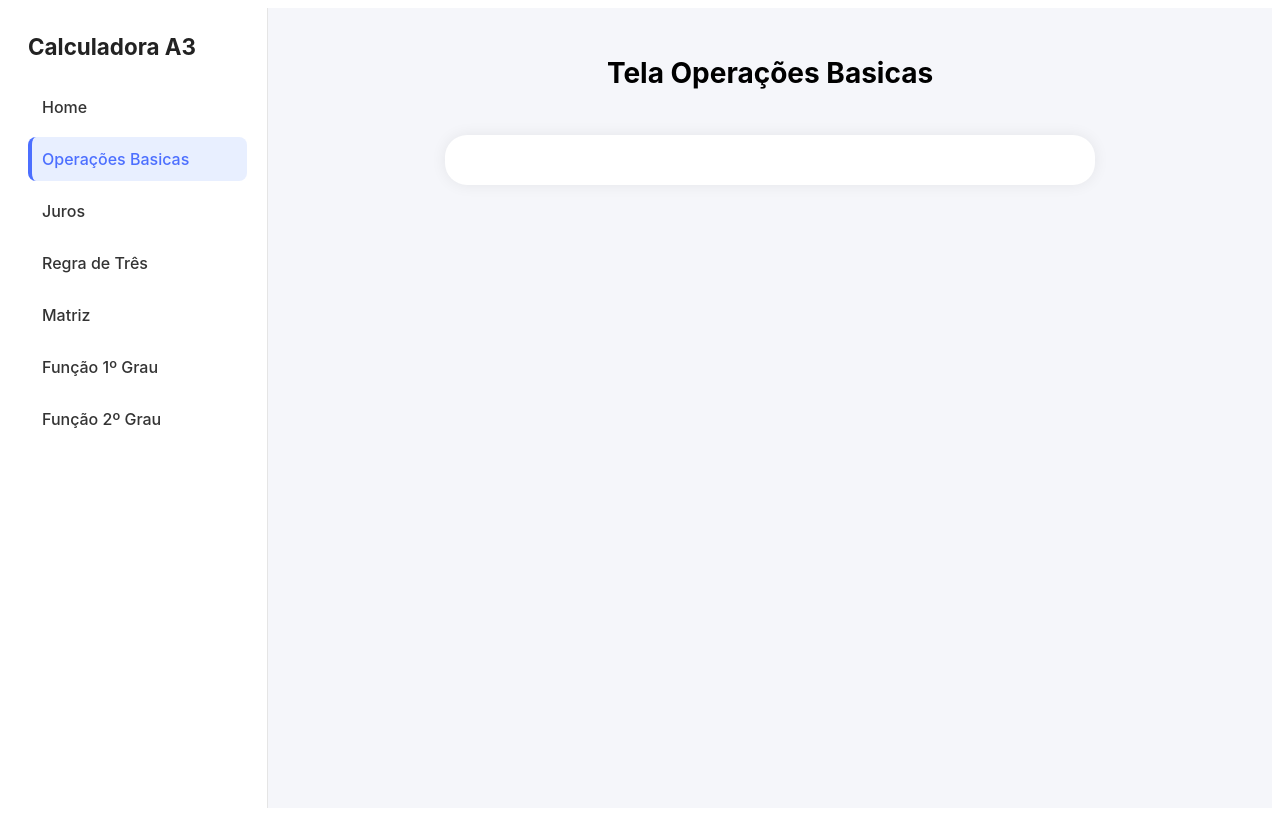
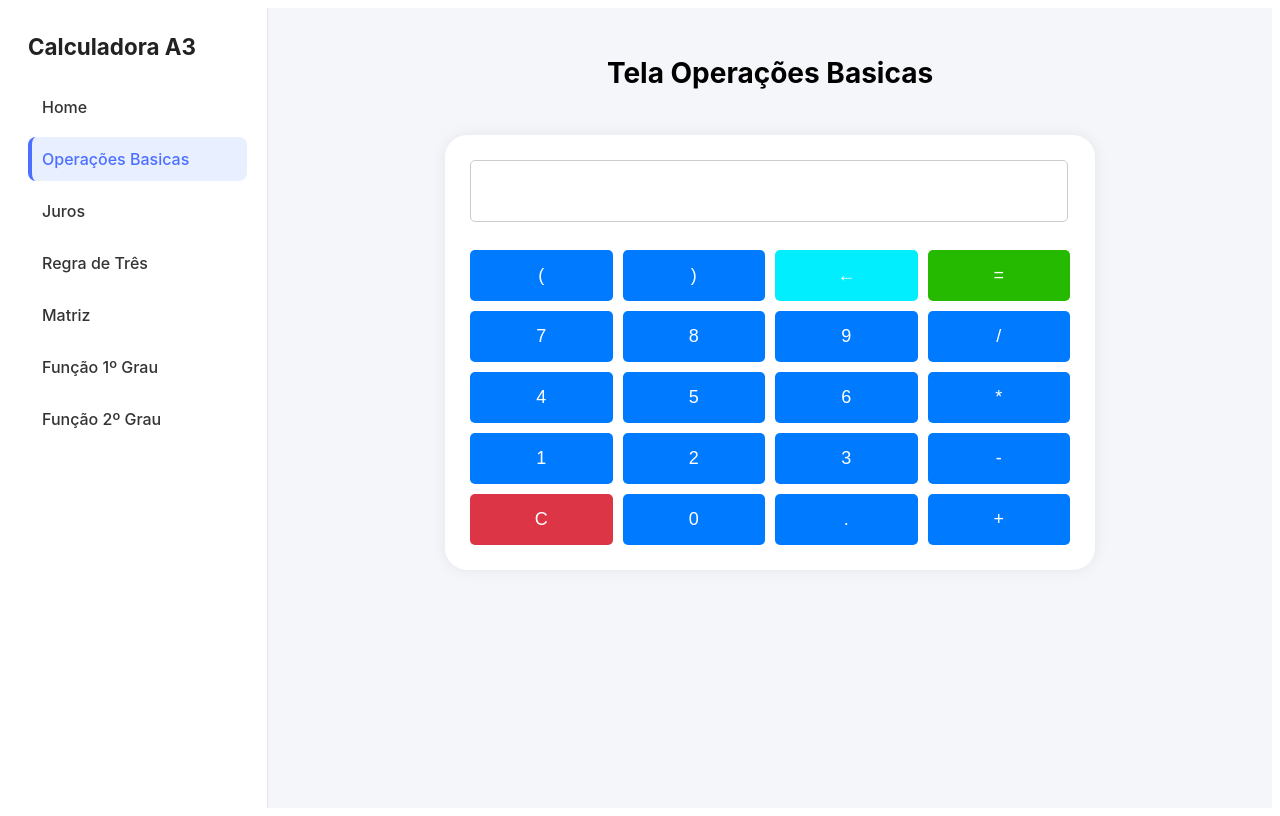
Before and after one commit to LucasManoel1337/CalculadoraA3, an Angular app: page /operacoes-basicas in a window 1280 px wide. Built offline with nearby package versions, Linux system fonts and the light colour scheme.

Commit message:
Ajuste de checkbox e tela operações basicas e home

```diff
--- a/src/app/features/home/pages/home.page.html
+++ b/src/app/features/home/pages/home.page.html
@@ -12,4 +12,11 @@
             {{ membro }}
           </li>
     </div>
+
+    <h4 class="titulo-pagina">Tecnologias utilizadas</h4>
+    <div class="content-container">
+      <li *ngFor="let tecnologias of tecnologias">
+        {{ tecnologias }}
+      </li>
+    </div>
 </div>
--- a/src/app/features/home/pages/home.page.ts
+++ b/src/app/features/home/pages/home.page.ts
@@ -28,4 +28,9 @@ export class HomePage {
     A proposta é criar uma calculadora/site completa contendo várias funcionalidades,
     desde cálculos básicos até operações matemáticas mais elaboradas.
   `;
+
+  tecnologias = [
+    'Angular v20',
+    'Node v22',
+  ];
 }
--- a/src/app/features/matriz/pages/matriz.page.css
+++ b/src/app/features/matriz/pages/matriz.page.css
@@ -7,6 +7,7 @@
 .form-group label {
   font-weight: 600;
   font-size: 16px;
+  margin-top: 14px;
 }
 
 input,
--- a/src/app/features/matriz/pages/matriz.page.html
+++ b/src/app/features/matriz/pages/matriz.page.html
@@ -3,64 +3,45 @@
 
   <div class="content-container">
 
+    <form [formGroup]="matrizForm" (ngSubmit)="gerarMatriz()">
       <div class="form-group">
-      <label for="linhas">Linhas (Máximo de 20 linhas)</label>
-      <input type="number"
-             id="linhas"
-             min="1"
-             max="20"
-             [(ngModel)]="linhas"
-             (ngModelChange)="resetarMatriz()"
-             placeholder="Ex: 3"
-             (keypress)="permitirSomenteNumeros($event, 20)"
-             (paste)="bloquearPasteNegativo($event)" />
+        <label for="linhas">Linhas (Máximo de 20)</label>
+        <input type="number" id="linhas" formControlName="linhas" (ngModelChange)="resetarMatriz()" (keypress)="permitirSomenteNumeros($event, 20)"
+             (paste)="bloquearPasteNegativo($event)" placeholder="Ex: 3"/>
       </div>
 
       <div class="form-group">
-      <label for="colunas">Colunas (Máximo de 20 colunas)</label>
-      <input type="number"
-             id="colunas"
-             min="1"
-             max="20"
-             [(ngModel)]="colunas"
-             (ngModelChange)="resetarMatriz()"
-             placeholder="Ex: 4"
-             (keypress)="permitirSomenteNumeros($event, 20)"
-             (paste)="bloquearPasteNegativo($event)" />
+        <label for="colunas">Colunas (Máximo de 20)</label>
+        <input type="number" id="colunas" formControlName="colunas" (ngModelChange)="resetarMatriz()" (keypress)="permitirSomenteNumeros($event, 20)"
+             (paste)="bloquearPasteNegativo($event)" placeholder="Ex: 4"/>
       </div>
 
       <div class="form-group">
         <label for="regra">Regra (use i para linhas e j para colunas)</label>
-      <input type="text"
-             id="regra"
-             [(ngModel)]="regra"
-             (ngModelChange)="resetarMatriz()"
-             placeholder="Ex: i*i*j - 10" />
+        <input type="text" id="regra" formControlName="regra" placeholder="Ex: i*i*j - 10"/>
       </div>
 
       <app-checkbox
         label="Matriz Diagonal"
-      [(checked)]="matrizDiagonal"
-      (checkedChange)="resetarMatriz()">
+        [checked]="matrizForm.get('matrizDiagonal')?.value"
+        (checkedChange)="matrizForm.get('matrizDiagonal')?.setValue($event)">
       </app-checkbox>
 
-    <button class="action-btn" (click)="gerarMatriz()">Gerar Matriz</button>
+      <button type="submit" class="action-btn">Gerar Matriz</button>
+    </form>
 
     <div *ngIf="matriz.length > 0" class="matriz-container">
       <h2 class="sub-title">Resultado de Matriz</h2>
-
       <table class="matriz-table">
         <tr *ngFor="let linha of matriz">
           <td *ngFor="let cel of linha">{{ cel }}</td>
         </tr>
       </table>
-
       <button *ngIf="matrizTransposta.length == 0" class="action-btn" (click)="gerarTransposta()">Gerar Matriz Transposta</button>
     </div>
 
     <div *ngIf="matrizTransposta.length > 0" class="matriz-container">
       <h2 class="sub-title">Resultado de Matriz Transposta</h2>
-
       <table class="matriz-table">
         <tr *ngFor="let linha of matrizTransposta">
           <td *ngFor="let cel of linha">{{ cel }}</td>
--- a/src/app/features/operacoes-basicas/pages/operacoes-basicas.page.css
+++ b/src/app/features/operacoes-basicas/pages/operacoes-basicas.page.css
@@ -0,0 +1,55 @@
+.display {
+  width: 96%;
+  height: 50px;
+  font-size: 24px;
+  text-align: right;
+  padding: 5px 10px;
+  margin-bottom: 10px;
+  border-radius: 5px;
+  border: 1px solid #ccc;
+}
+
+.botoes-container {
+  display: grid;
+  grid-template-columns: repeat(4, 1fr);
+  gap: 10px;
+}
+
+button {
+  padding: 15px;
+  font-size: 18px;
+  border: none;
+  border-radius: 5px;
+  background-color: #007bff;
+  color: white;
+  cursor: pointer;
+  transition: background-color 0.2s;
+}
+
+button:hover {
+  background-color: #0056b3;
+}
+
+.clear-btn {
+  background-color: #dc3545;
+}
+
+.clear-btn:hover  {
+  background-color: #6d1720;
+}
+
+.calcular-btn {
+  background-color: #25b900;
+}
+
+.calcular-btn:hover  {
+  background-color: #176803;
+}
+
+.apagar-btn {
+  background-color: #00eeff;
+}
+
+.apagar-btn:hover  {
+  background-color: #028a94;
+}
--- a/src/app/features/operacoes-basicas/pages/operacoes-basicas.page.html
+++ b/src/app/features/operacoes-basicas/pages/operacoes-basicas.page.html
@@ -2,7 +2,34 @@
     <h2 class="titulo-pagina">Tela Operações Basicas</h2>
     <div class="content-container">
 
+        <input type="text" class="display" [(ngModel)]="display" readonly />
 
+        <div class="botoes-container">
+            <button (click)="adicionar('(')">(</button>
+            <button (click)="adicionar(')')">)</button>
+            <button class="apagar-btn" (click)="apagarUltimo()">←</button>
+            <button class="calcular-btn" (click)="calcular()">=</button>
+
+            <button (click)="adicionar('7')">7</button>
+            <button (click)="adicionar('8')">8</button>
+            <button (click)="adicionar('9')">9</button>
+            <button (click)="adicionar('/')">/</button>
+
+            <button (click)="adicionar('4')">4</button>
+            <button (click)="adicionar('5')">5</button>
+            <button (click)="adicionar('6')">6</button>
+            <button (click)="adicionar('*')">*</button>
+
+            <button (click)="adicionar('1')">1</button>
+            <button (click)="adicionar('2')">2</button>
+            <button (click)="adicionar('3')">3</button>
+            <button (click)="adicionar('-')">-</button>
+
+            <button class="clear-btn" (click)="limpar()">C</button>
+            <button (click)="adicionar('0')">0</button>
+            <button (click)="adicionar('.')">.</button>
+            <button (click)="adicionar('+')">+</button>
+        </div>
 
     </div>
 </div>
--- a/src/app/features/operacoes-basicas/pages/operacoes-basicas.page.ts
+++ b/src/app/features/operacoes-basicas/pages/operacoes-basicas.page.ts
@@ -1,10 +1,36 @@
+import { CommonModule } from '@angular/common';
 import { Component } from '@angular/core';
+import { FormsModule } from '@angular/forms';
 
 @Component({
   selector: 'app-operacoes-basicas',
   standalone: true,
-  imports: [],
+  imports: [CommonModule, FormsModule],
   templateUrl: './operacoes-basicas.page.html',
   styleUrls: ['./operacoes-basicas.page.css'],
 })
-export class OperacoesBasicasPage {}
+export class OperacoesBasicasPage {
+
+  display: string = '';
+
+  adicionar(valor: string) {
+    this.display += valor;
+  }
+
+  apagarUltimo() {
+    this.display = this.display.slice(0, -1);
+  }
+
+  limpar() {
+    this.display = '';
+  }
+
+  calcular() {
+    try {
+      this.display = eval(this.display);
+    } catch {
+      this.display = 'Erro';
+    }
+  }
+
+}
--- a/src/app/shared/components/checkbox/checkbox.component.html
+++ b/src/app/shared/components/checkbox/checkbox.component.html
@@ -1,10 +1,10 @@
-<div class="checkbox-group" (click)="alterarValor()">
+<div class="checkbox-group">
   <label class="checkbox-inline">
     <span>{{ label }}</span>
     <input
-        type="checkbox"
-        [checked]="checked"
-        (change)="alterarValor()"
+      type="checkbox"
+      [checked]="checked"
+      (change)="onChange($event)"
     />
   </label>
 </div>
--- a/src/app/shared/components/checkbox/checkbox.component.ts
+++ b/src/app/shared/components/checkbox/checkbox.component.ts
@@ -1,19 +1,23 @@
-import { Component, EventEmitter, Input, Output } from '@angular/core';
+import { Component, Input, Output, EventEmitter } from '@angular/core';
+import { CommonModule } from '@angular/common';
+import { ReactiveFormsModule } from '@angular/forms';
 
 @Component({
   selector: 'app-checkbox',
   standalone: true,
+  imports: [CommonModule, ReactiveFormsModule],
   templateUrl: './checkbox.component.html',
   styleUrls: ['./checkbox.component.css']
 })
 export class CheckboxComponent {
 
-  @Input() label: string = "";        // Texto acima do checkbox
-  @Input() checked: boolean = false;  // Valor inicial
+  @Input() label: string = "";          // Texto do checkbox
+  @Input() checked: boolean = false;    // Valor inicial
   @Output() checkedChange = new EventEmitter<boolean>(); // Emite quando muda
 
-  alterarValor() {
-    this.checked = !this.checked;
-    this.checkedChange.emit(this.checked);
+  // Emitindo o valor diretamente do input
+  onChange(event: Event) {
+    const input = event.target as HTMLInputElement;
+    this.checkedChange.emit(input.checked);
   }
 }
```
Also changed, not shown: src/app/features/matriz/pages/matriz.page.ts (+20 -31 lines). Lines whose indentation alone changed are shown as unchanged.
